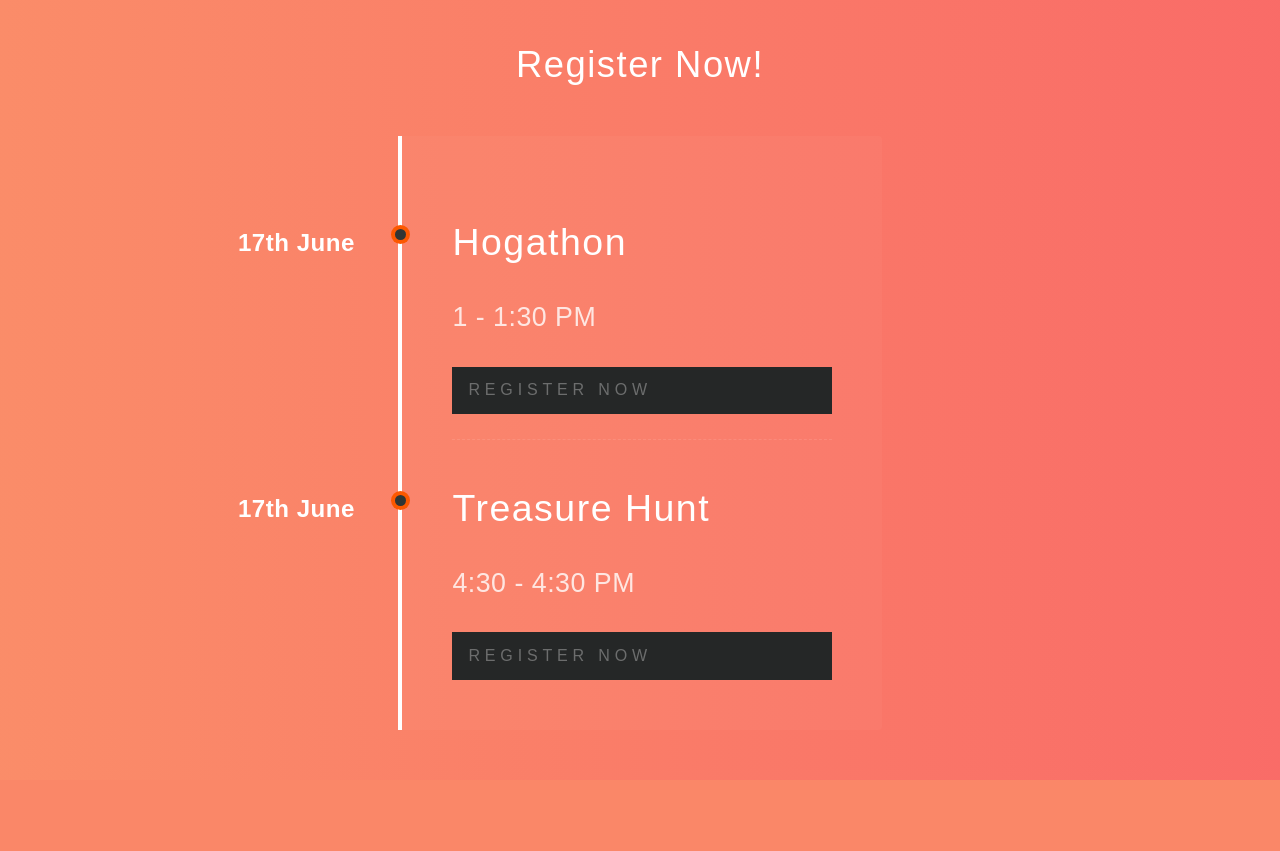
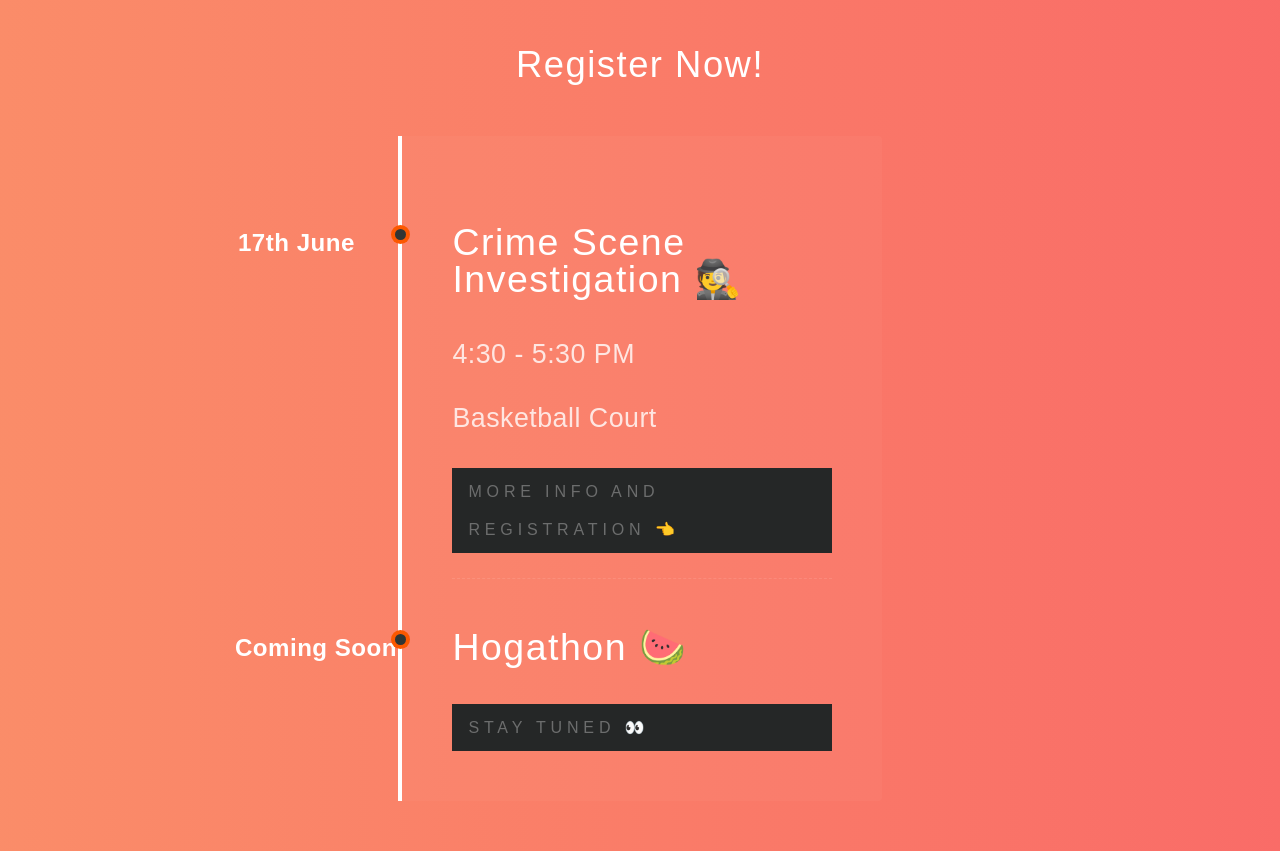
Before and after one commit to G-Aswin/Parichay22, a Flask app: page /prefest in a window 1280 px wide. Shown: the part 673-1524 px from the top of the page. Before the commit the page ends 1453 px from the top, so only its background shows below. Run offline with Flask 2, Linux system fonts and the light colour scheme; some web fonts are replaced.

Commit message:
Updated prefest events

```diff
--- a/templates/prefest.html
+++ b/templates/prefest.html
@@ -18,18 +18,17 @@
 
         <ul class="timeline">
             <li class="event" data-date="17th June">
-                <h3>Hogathon</h3>
-                <p> 1 - 1:30 PM</p>
+                <h3>Crime Scene Investigation 🕵️</h3>
+                <p>4:30 - 5:30 PM</p>
+                <p>Basketball Court</p>
                 <a
-                    href="https://docs.google.com/forms/d/e/1FAIpQLSdhos9qSAfS7phBHKNh8HPDzyeJrzJnOQezxmOENuOJvWqPiw/viewform?usp=sf_link">Register
-                    Now</a>
+                href="https://docs.google.com/forms/d/e/1FAIpQLScehbabNa7QsnMsOhPaCyD88uWKlb_FzOkUSmDW8WSfHFakOw/viewform?usp=sf_link">More Info and Registration 👈</a>
             </li>
-            <li class="event" data-date="17th June">
-                <h3>Treasure Hunt</h3>
-                <p>4:30 - 4:30 PM</p>
+            <li class="event" data-date="Coming Soon">
+                <h3>Hogathon 🍉</h3>
+                <!-- <p> 1 - 1:30 PM</p> -->
                 <a
-                    href="https://docs.google.com/forms/d/e/1FAIpQLSe6A6qVBYFGeJxzTTQK2vgT_YWLd4HCgoSd1Dv4gplqs_V3BA/viewform?usp=sf_link">Register
-                    Now</a>
+                    >Stay Tuned 👀</a>
             </li>
             <!-- <li class="event" id="date" data-date="2009">
       <h3>Squareflair was Born</h3>
```
